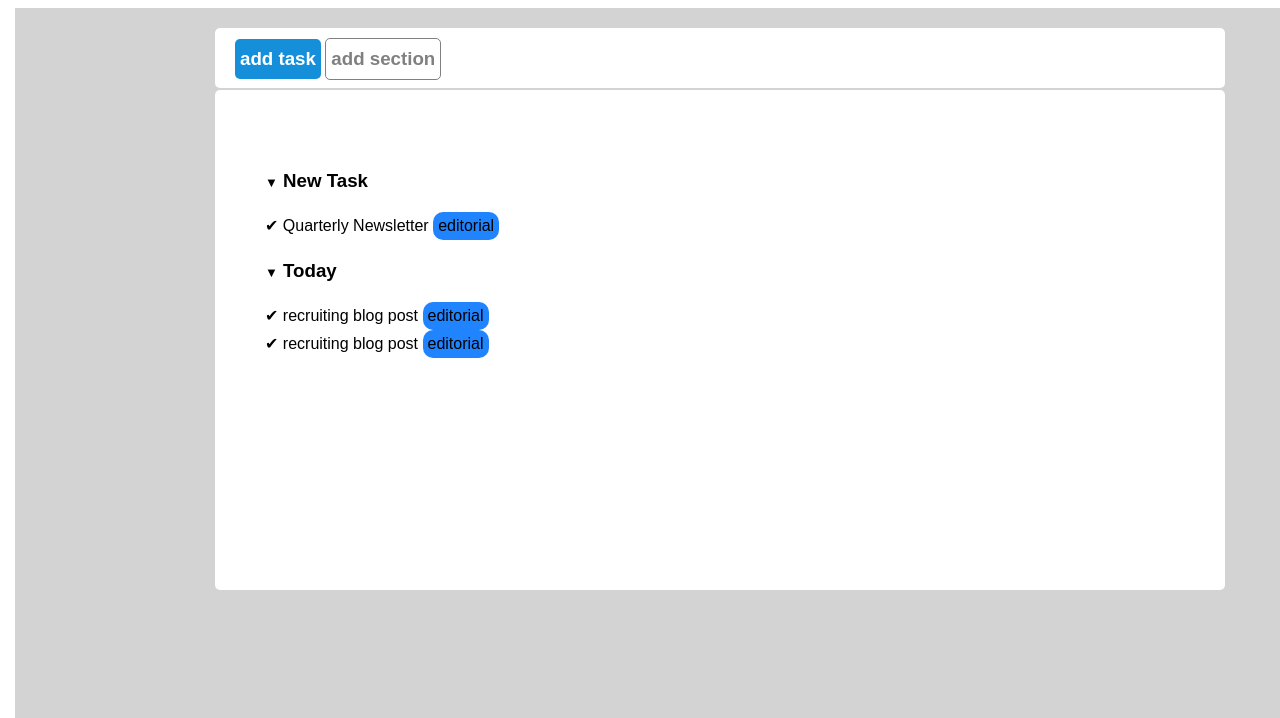
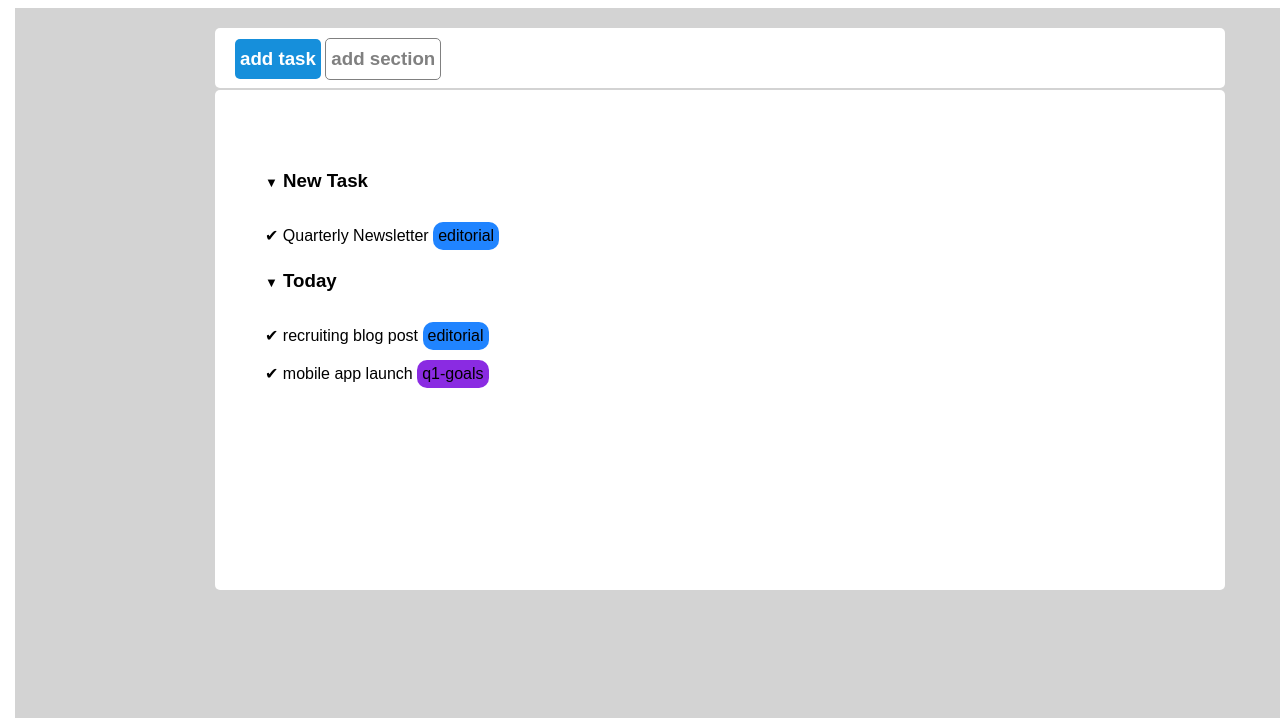
Before and after one commit to LeonardoContino/html-css-toboolist, a plain HTML site: page index.html in a window 1280 px wide. Shown: the part 82-800 px from the top of the page. Drawn offline with Linux system fonts and the light colour scheme.

Commit message:
cambiocolore mark

```diff
--- a/index.html
+++ b/index.html
@@ -39,8 +39,8 @@
                 <h3 class="sottotitolo"><span id="freccia">&#9660;</span> Today</h3>
                 <h4>&#10004 recruiting blog post</h4>
                 <div class="mark"> editorial</div><br>
-                <h4>&#10004 recruiting blog post</h4>
-                <div class="mark"> editorial</div>
+                <h4>&#10004 mobile app launch</h4>
+                <div class="mark q1"> q1-goals</div>
 
             </section>
 
--- a/style.css
+++ b/style.css
@@ -75,12 +75,15 @@ section{
 h4{
     font-weight: lighter;
     display: inline;
-
-
 }
 .mark{
     display: inline-block;
     background-color: #2084ff;
     padding: 5px;
     border-radius: 10px;
+    margin-top: 10px;
 }
+/* colormark */
+.q1{
+    background-color: blueviolet;
+}
```
